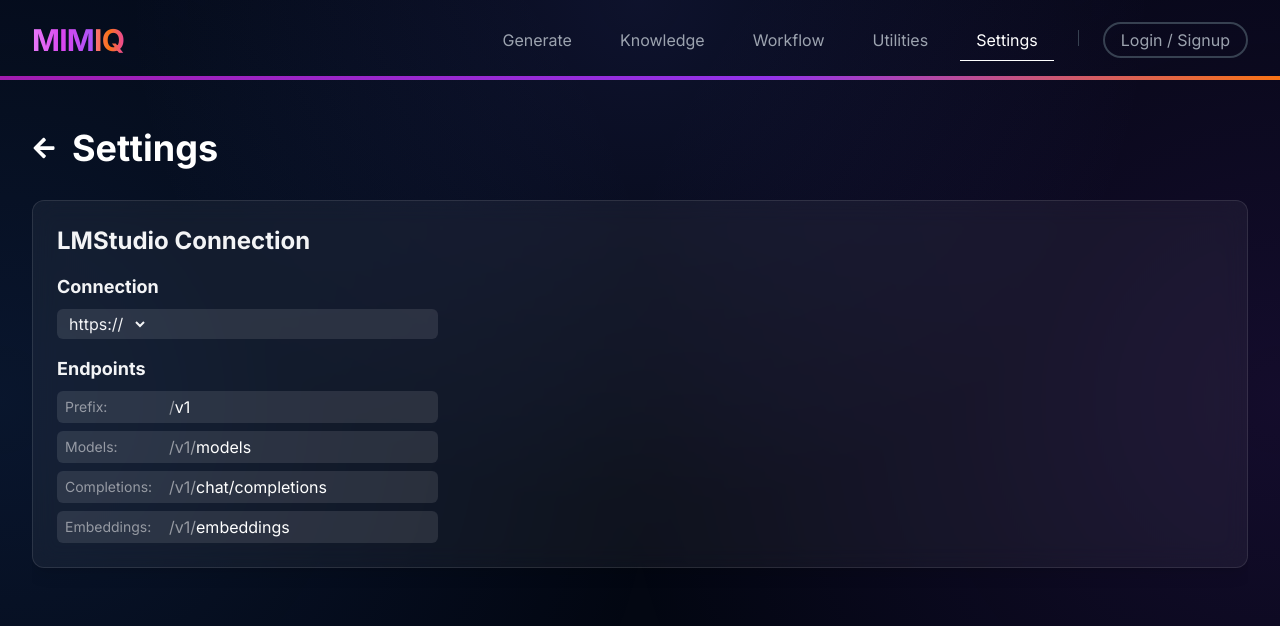
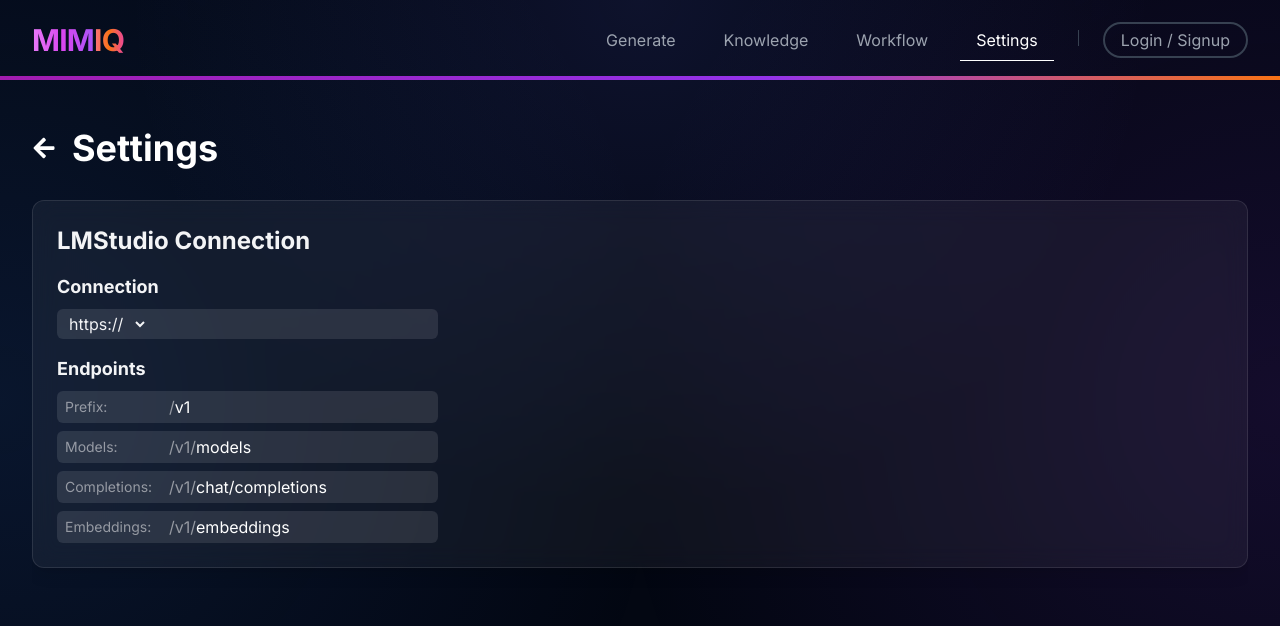
Before and after one commit to cmorman89/mimiq, a React (Vite) app in the folder frontend/: page /settings in a window 1280 px wide. Shown: the top 626 px of the page. Built offline with nearby package versions, Linux system fonts and the light colour scheme.

Commit message:
fix: disable Utilities page due to errors

```diff
--- a/frontend/src/features/navbar/Navbar.tsx
+++ b/frontend/src/features/navbar/Navbar.tsx
@@ -48,7 +48,7 @@ export const Navbar = () => {
               <NavItem to="/generate">Generate</NavItem>
               <NavItem to="/knowledge">Knowledge</NavItem>
               <NavItem to="/workflow" className="hidden sm:block">Workflow</NavItem>
-              <NavItem to="/utilities">Utilities</NavItem>
+              {/* <NavItem to="/utilities">Utilities</NavItem> */}
               <NavItem to="/settings" className="hidden sm:block">Settings</NavItem>
               <div className="w-px h-4 bg-gray-700 mx-1 sm:mx-2"></div>
               <NavItem
```
